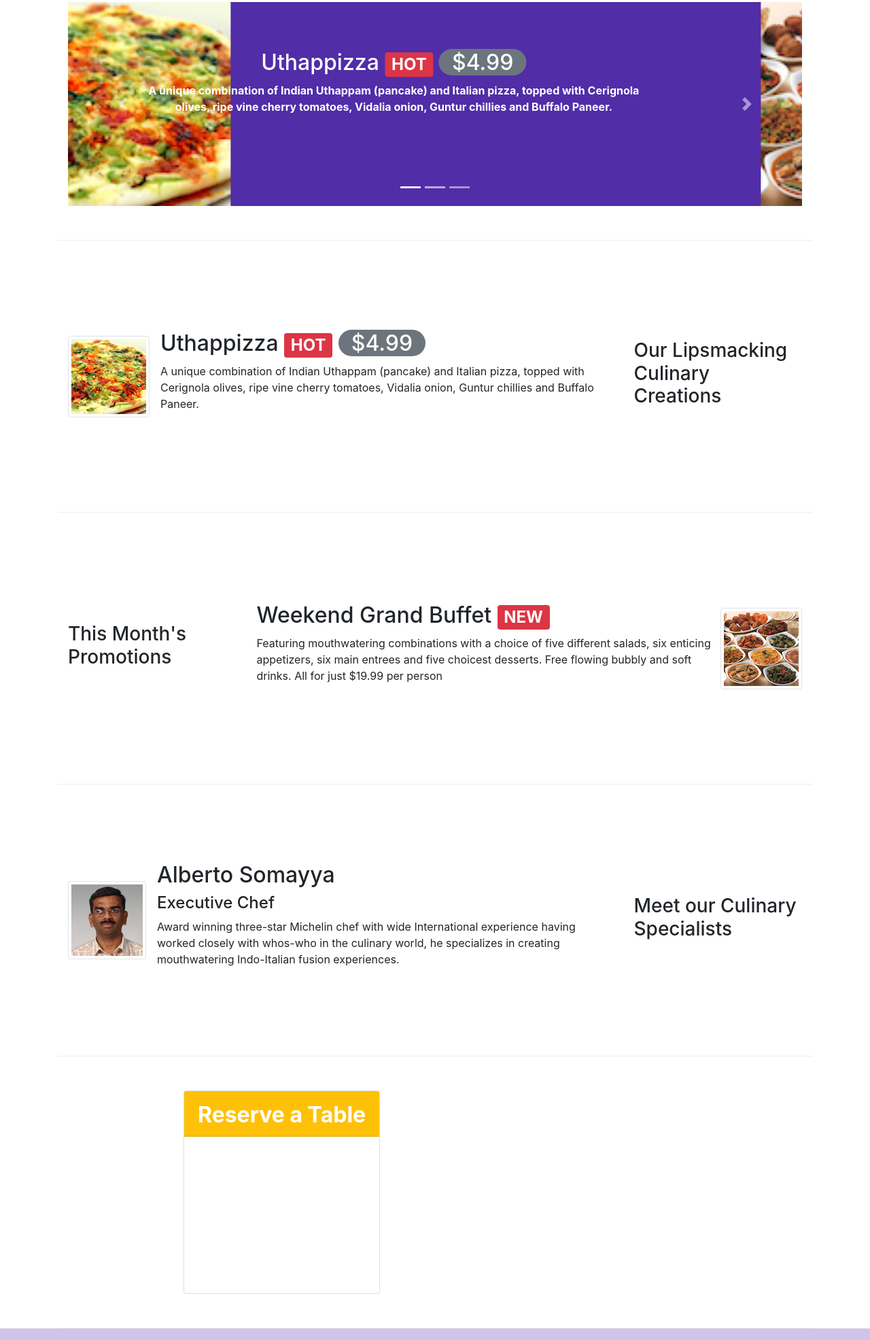
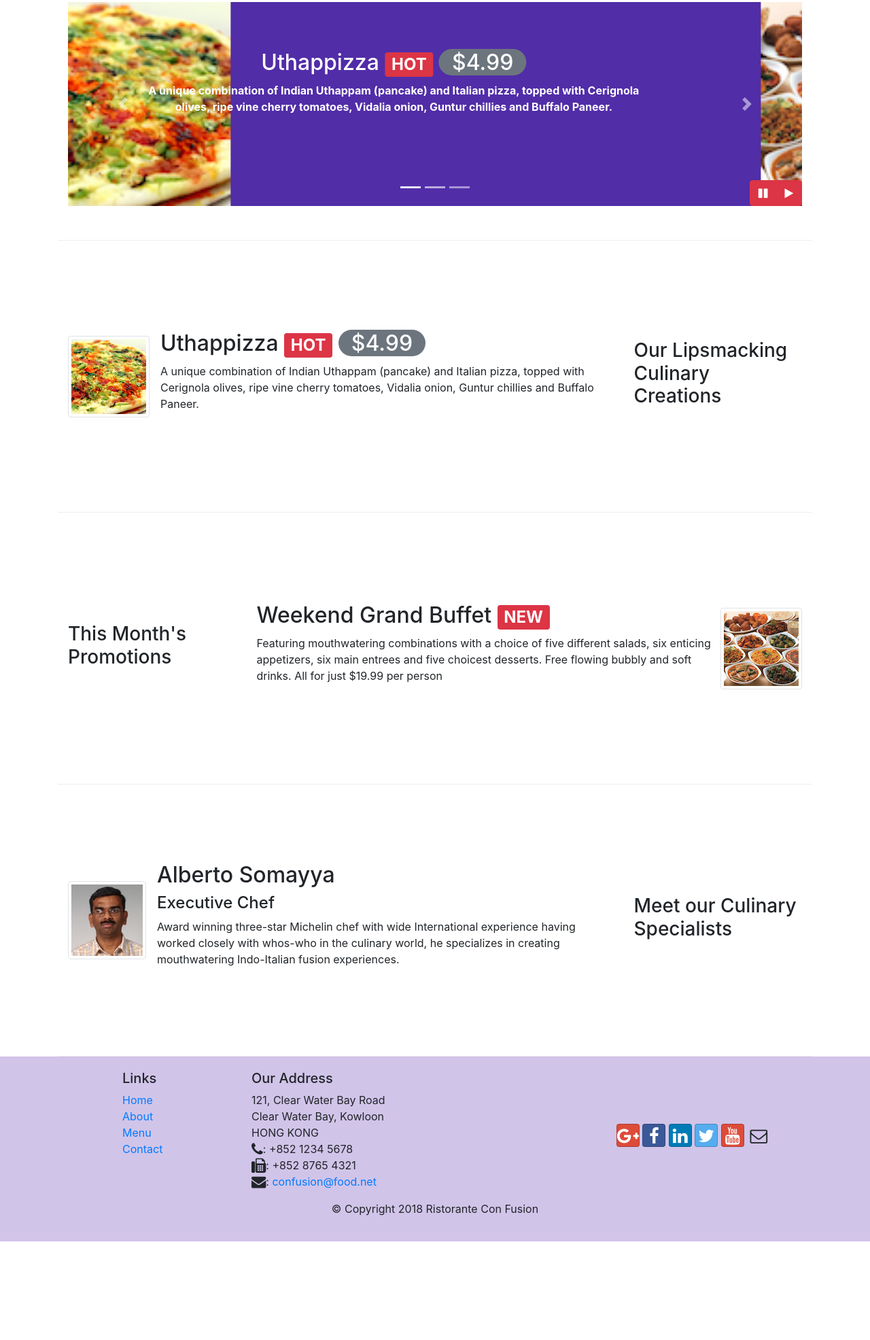
Before and after one commit to ColinGilbert/node-beginner, a website: page index.html in a window 1280 px wide. Shown: the part 381-2352 px from the top of the page at 68% size. After the commit the page ends 2207 px from the top, so only its background shows below. Drawn offline with nearby package versions, Linux system fonts and the light colour scheme.

Commit message:
Bootstrap jQuery (modify carousel)

```diff
--- a/css/styles.css
+++ b/css/styles.css
@@ -64,3 +64,9 @@ body {
   top: 50px;
   font-weight: bold;
 }
+
+#carouselButton {
+  right: 0px;
+  position: absolute;
+  bottom: 0px;
+}
--- a/index.html
+++ b/index.html
@@ -212,6 +212,10 @@
             <a class="carousel-control-next" href="#mycarousel" role="button" data-slide="next">
               <span class="carousel-control-next-icon"></span>
             </a>
+            <div class="btn-group" id="carouselButton">
+              <button class="btn btn-danger btn-small" id="carousel-pause"><span class="fa fa-pause"></span></button>
+              <button class="btn btn-danger btn-small" id="carousel-play"><span class="fa fa-play"></span></button>
+            </div>
           </div>
         </div>
       </div>
@@ -274,17 +278,6 @@
           </div>
         </div>
       </div>
-      <a id="reservation"></a>
-      <div class="row row-content">
-        <div class="card offset-2">
-          <div class="card-header text-white bg-warning pt-3 pb-1">
-            <h2><strong>Reserve a Table</strong></h2>
-          </div>
-          <div class="card-body">
-
-          </div>
-        </div>
-      </div>
     </div>
 
 
@@ -332,7 +325,17 @@
         </div>
       </div>
     </footer>
-
+    <script>
+      $(document).ready(function() {
+        $('#mycarousel').carousel({interval: 2000});
+        $("#carousel-pause").click(function() {
+            $('#mycarousel').carousel("pause");
+        });
+        $("#carousel-play").click(function() {
+            $('#mycarousel').carousel("cycle");
+        });
+      });
+    </script>
   </body>
 
 </html>
```
